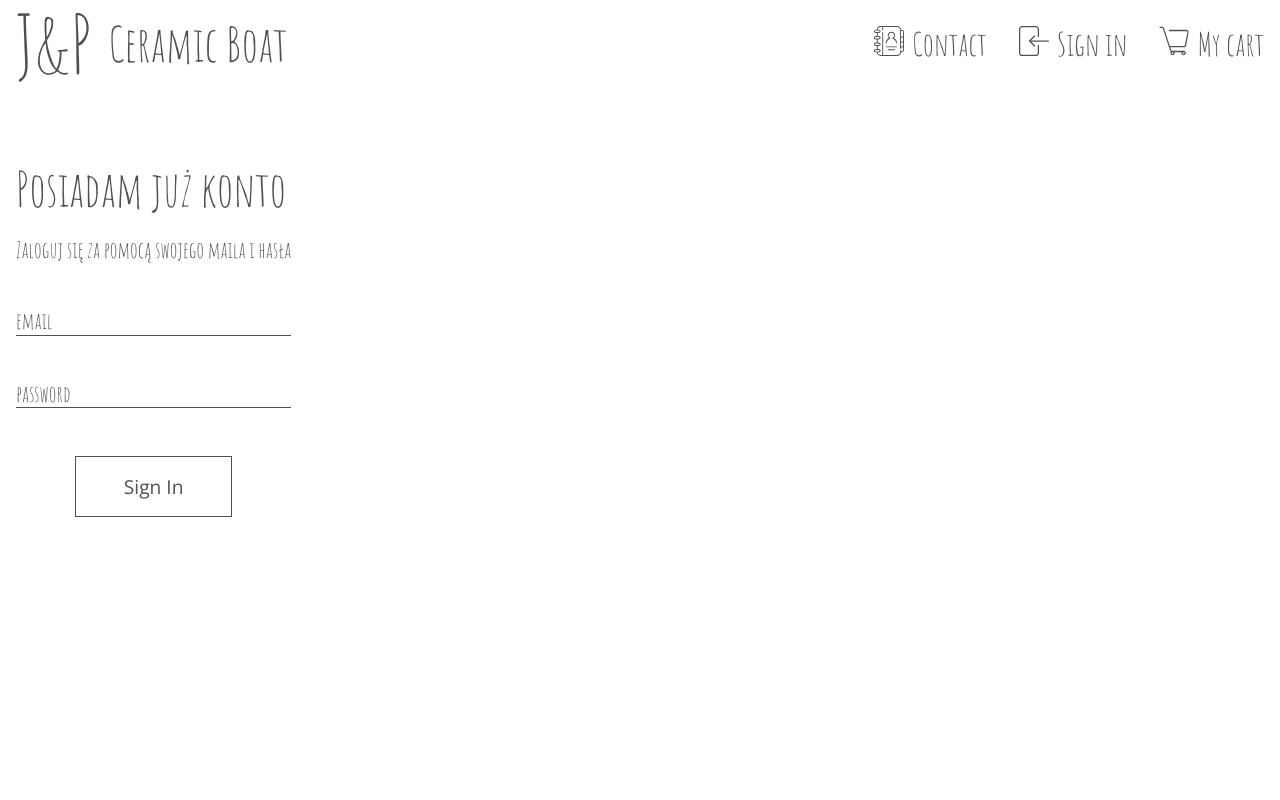
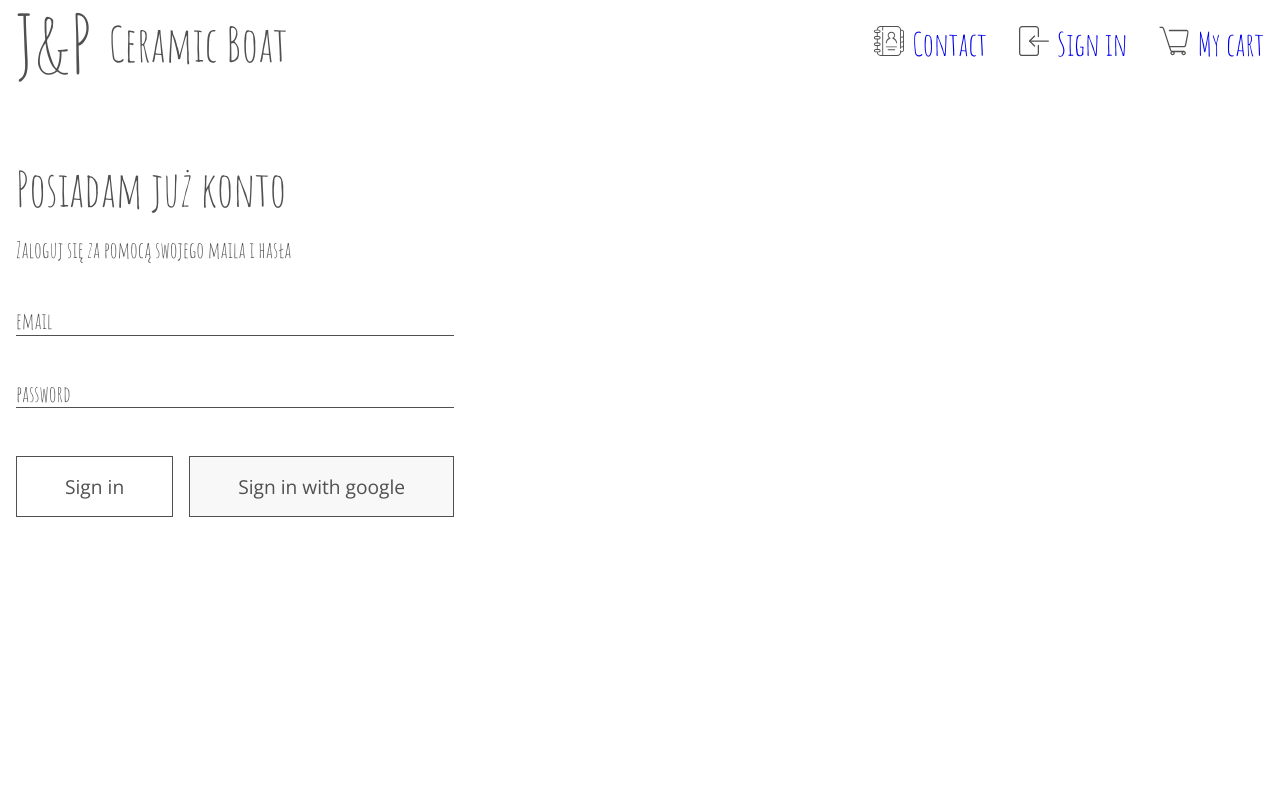
Before and after one commit to marcelina-hasiak/ceramic-shop, a React (Create React App) app: page /logowanie in a window 1280 px wide. Shown: the top 800 px of the page. Built offline with nearby package versions, Linux system fonts and the light colour scheme; no server answers.

Commit message:
Add signing with google

```diff
--- a/package.json
+++ b/package.json
@@ -6,6 +6,7 @@
     "@testing-library/jest-dom": "^5.12.0",
     "@testing-library/react": "^11.2.7",
     "@testing-library/user-event": "^12.8.3",
+    "firebase": "^8.8.0",
     "react": "^17.0.2",
     "react-dom": "^17.0.2",
     "react-router-dom": "^5.2.0",
--- a/src/App.js
+++ b/src/App.js
@@ -1,4 +1,5 @@
 import styles from './App.module.scss';
+import React from 'react';
 import {
   Switch,
   Route
@@ -9,6 +10,7 @@ import Header from './components/header/header.component';
 import Footer from './components/footer/footer.component';
 import ShopPage from './pages/shop/shop.component';
 import SignInAndSignUpPage from './pages/sign-in-and-sing-up/sign-in-and-sing-up.component'
+import {auth} from './firebase/firebase.utils'
 
 const ClayPage = () => (
   <div>
@@ -36,13 +38,30 @@ const DevicesPage = () => (
   </div>
 )
 
-function App() {
-  return (
+class App extends React.Component {
+  constructor(props) {
+    super(props);
+
+    this.state = { currentUser: '' };
+  }
+
+  componentDidMount() {
+    this.unsubscribe = auth.onAuthStateChanged(user => {
+      this.setState({currentUser: user})
+    });
+  }
+  componentWillUnmount(){
+    this.unsubscribe()
+  }
+
+  render() {
+    const {currentUser} = this.state
+    return (
     <>
       <div className={styles['header-and-main-content-wrapper']}>
-        <Header/>
+        <Header isLogged= {currentUser}/>
         <main className={styles['main-content-wrapper']}>
-          <section className={styles['main-content']}>
+          <section onClick={() => console.log(this.state.currentUser)} className={styles['main-content']}>
             <Switch>
               <Route exact path='/'>
                 <HomePage/>
@@ -74,7 +93,8 @@ function App() {
       </div>
       <Footer/>
     </>
-  );
+    );
+  }
 }
 
 export default App;
--- a/src/components/custom-button/custom-button.component.jsx
+++ b/src/components/custom-button/custom-button.component.jsx
@@ -1,8 +1,8 @@
 import React from 'react'
 import styles from './custom-button.module.scss'
 
-const CustomButton = ({children, otherProps}) => (
-  <button className={styles['custom-button']} {...otherProps}>{children}</button>
+const CustomButton = ({children, isSignInWithGoogle, ...otherProps}) => (
+  <button className= {`${isSignInWithGoogle ? styles['google-button'] : ''} ${styles['custom-button']}` }  {...otherProps}>{children}</button>
 )
 
 export default CustomButton
--- a/src/components/custom-button/custom-button.module.scss
+++ b/src/components/custom-button/custom-button.module.scss
@@ -10,6 +10,7 @@
   z-index: 1;
   cursor: pointer;
   transition: 0.6s ease-in-out;
+  white-space: nowrap;
   &::before {
     content: '';
     position: absolute;
@@ -29,5 +30,18 @@
       transform: scaleX(1);
     }
   }
+  &.google-button {
+
+    margin-left: 1rem;
+    &::before {
+      background: #f8f8f8;
+      transform: scaleX(1);
+    }
+    &:hover::before {
+      background: #f14e4e;
+      transform: none;
+    }
+
+  }
 
 }
--- a/src/components/form-input/form-input.component.jsx
+++ b/src/components/form-input/form-input.component.jsx
@@ -3,7 +3,7 @@ import styles from './form-input.module.scss'
 
 const Input = ({ label, handleChange, labelFor, otherProps }) => (
   <p className={styles['input-wrapper']}>
-    {label ? <label for={labelFor} className={styles['label']}>{label}</label> : null}
+    {label ? <label htmlFor={labelFor} className={styles['label']}>{label}</label> : null}
     <input className={styles['input']} onChange={handleChange} {...otherProps} />
 
   </p>
--- a/src/components/header/header.component.jsx
+++ b/src/components/header/header.component.jsx
@@ -3,31 +3,43 @@ import styles from './header.module.scss'
 import {
   Link
 } from "react-router-dom";
+import {auth} from '../../firebase/firebase.utils'
 
 import contactIcon from '../../assets/icons/contact-icon.svg'
 import signInIcon from '../../assets/icons/sign-in-icon.svg'
+import signOutIcon from '../../assets/icons/sign-out-icon.svg'
 import shoppingCartIcon from '../../assets/icons/shopping-cart-icon.svg'
 
 
-const Header = () => (
+const Header = ({isLogged}) => (
   <header className={styles["header"]}>
     <div className={styles["logo-and-title-wrapper"]}>
       <Link to="/" className={styles["site-logo"]}>J&P</Link>
       <h1 className={styles["site-name"]}>Ceramic Boat</h1>
     </div>
     <nav className={styles["site-navigation"]}>
-      <a className={styles["site-navigation-link"]}>
+      <Link to='' className={styles["site-navigation-link"]}>
         <img src={contactIcon} className={styles["site-navigation-icon"]}></img>
         Contact
-      </a>
-      <a className={styles["site-navigation-link"]}>
-        <img src={signInIcon} className={styles["site-navigation-icon"]}></img>
-        Sign in
-      </a>
-      <a className={styles["site-navigation-link"]}>
+      </Link>
+      { isLogged
+        ? (
+          <Link onClick={() => auth.signOut()} to='/' className={styles["site-navigation-link"]}>
+            <img src={signOutIcon} className={styles["site-navigation-icon"]}></img>
+            Sign out
+          </Link>
+        )
+        : (
+          <Link to='/logowanie' className={styles["site-navigation-link"]}>
+            <img src={signInIcon} className={styles["site-navigation-icon"]}></img>
+            Sign in
+          </Link>
+        )
+      }
+      <Link to='' className={styles["site-navigation-link"]}>
         <img src={shoppingCartIcon} className={styles["site-navigation-icon"]}></img>
         My cart
-      </a>
+      </Link>
     </nav>
   </header>
 )
--- a/src/components/sign-in/sign-in.component.jsx
+++ b/src/components/sign-in/sign-in.component.jsx
@@ -3,6 +3,8 @@ import styles from './sign-in.module.scss'
 
 import Input from '../form-input/form-input.component'
 import CustomButton from '../custom-button/custom-button.component'
+
+import {signInWithGoogle} from '../../firebase/firebase.utils'
 
 class SignIn extends React.Component {
   state = {
@@ -11,7 +13,7 @@ class SignIn extends React.Component {
   }
 
   handleSubmit = (event) => {
-    event.preventdefault()
+    event.preventDefault()
   }
 
   handleChange = (event) => {
@@ -49,7 +51,10 @@ class SignIn extends React.Component {
             id="password"
             required
           />
-          <CustomButton type="submit">Sign In</CustomButton>
+          <div className={styles['sign-in-button-wrapper']}>
+            <CustomButton type="submit">Sign in</CustomButton>
+            <CustomButton onClick={signInWithGoogle} isSignInWithGoogle>Sign in with google</CustomButton>
+          </div>
         </form>
       </>
     )
--- a/src/components/sign-in/sign-in.module.scss
+++ b/src/components/sign-in/sign-in.module.scss
@@ -13,3 +13,7 @@
   display: flex;
   flex-direction: column;
 }
+
+.sign-in-button-wrapper {
+  display: flex;
+}
--- /dev/null
+++ b/src/firebase/firebase.utils.js
@@ -0,0 +1,24 @@
+import firebase from "firebase/app";
+import "firebase/auth";
+import "firebase/firestore";
+
+const firebaseConfig = {
+  apiKey: process.env.REACT_APP_FIREBASE_API_KEY,
+  authDomain: process.env.REACT_APP_FIREBASE_AUTH_DOMAIN,
+  projectId: process.env.REACT_APP_FIREBASE_PROJECT_ID,
+  storageBucket: process.env.REACT_APP_FIREBASE_SORAGE_BUCKET,
+  messagingSenderId: process.env.REACT_APP_FIREBASE_MESSAGING_SENDER_ID,
+  appId: process.env.REACT_APP_FIREBASE_APP_ID
+};
+
+firebase.initializeApp(firebaseConfig);
+
+const provider = new firebase.auth.GoogleAuthProvider();
+provider.setCustomParameters({prompt: 'select_account'})
+
+export const auth = firebase.auth()
+export const firestore = firebase.firestore()
+
+export const signInWithGoogle = () => auth.signInWithPopup(provider)
+
+export default firebase
```
Also changed, not shown: src/assets/icons/sign-out-icon.svg (added), 1 other file (tests, documents, lock files or other folders).
